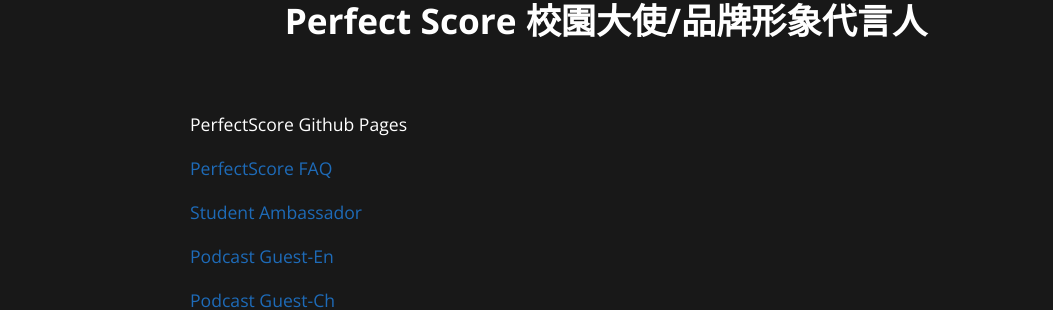
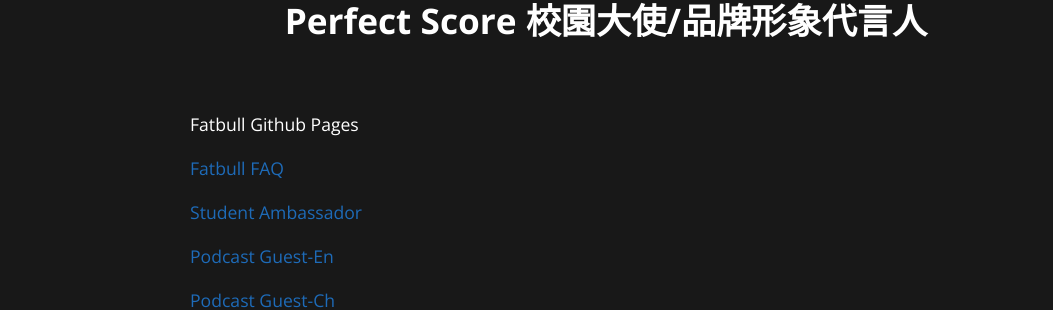
Before and after one commit to FatBullPublic/pages, a Jekyll site: the page built from index.md, in a window 1280 px wide. Shown: the part 198-508 px from the top of the page, without its empty margins (34-1087 px from the left). Built offline with Jekyll 4.4.1, drawn with Linux system fonts in a browser that asks for light colours.

Commit message:
Change to Fatbull

```diff
--- a/index.md
+++ b/index.md
@@ -1,15 +1,15 @@
 ---
 layout: default
-title: PerfectScore Github Pages
+title: Fatbull Github Pages
 ---
 <h1 style="text-align: center; margin-bottom: 64px; font-weight:bold;">Perfect Score 校園大使/品牌形象代言人</h1>
 
-PerfectScore Github Pages
+Fatbull Github Pages
 
-[PerfectScore FAQ](https://perfectscorepublic.github.io/pages/perfectscore-faq)
+[Fatbull FAQ]({{ site.base }}/pages/fatbull-faq)
 
-[Student Ambassador](https://perfectscorepublic.github.io/pages/student-ambassador)
+[Student Ambassador]({{ site.base }}/pages/student-ambassador)
 
-[Podcast Guest-En](https://perfectscorepublic.github.io/pages/podcast-guest-en)
+[Podcast Guest-En]({{ site.base }}/pages/podcast-guest-en)
 
-[Podcast Guest-Ch](https://perfectscorepublic.github.io/pages/podcast-guest-ch)
+[Podcast Guest-Ch]({{ site.base }}/pages/podcast-guest-ch)
```
Also changed, not shown: fatbull-faq.md (renamed from perfectscore-faq.md).
